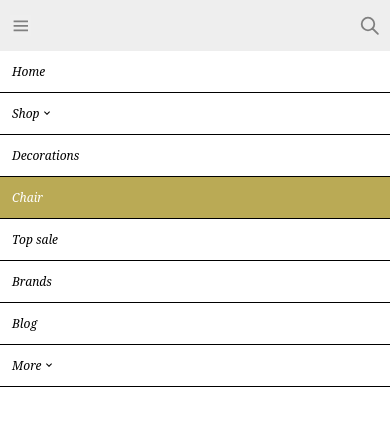
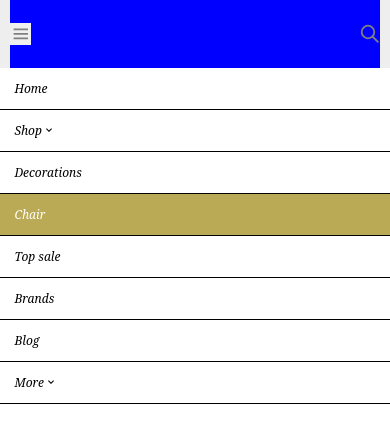
Before and after one commit to JhonItalo/Ecommerce-SunStore, a Next.js app: page /chair in a window 390 px wide. Both pictures are taken after a click on the button 21 px from the left and 25 px from the top of the page. Shown: the top 426 px of the page. Built offline with nearby package versions, Linux system fonts and the light colour scheme.

Commit message:
Desenvolvimento da media query da page shop e test de tela

```diff
--- a/src/Layout/header/styles.tsx
+++ b/src/Layout/header/styles.tsx
@@ -7,7 +7,7 @@ export const Header = styled.header`
   background-color: ${({ theme }) => theme.colors.grey};
 
   @media (max-width: 748px) {
-    height: 6vh;
+    height: 8vh;
   }
 `;
 export const Content = styled.div`
--- a/src/Layout/nav/styles.tsx
+++ b/src/Layout/nav/styles.tsx
@@ -39,20 +39,26 @@ export const Li = styled.li<propsLi>`
   padding-left: 0.2rem;
   display: flex;
   align-items: center;
+
   border-bottom: ${({ active }) => (active ? "2px solid #BAAA55" : "")};
 
   &:hover {
     color: ${({ theme }) => theme.colors.bege};
   }
   @media (max-width: 748px) {
+    width: 100%;
     height: auto;
     border-bottom: 1px solid black;
-    padding: 1rem;
+
     background: ${({ active, theme }) => (active ? theme.colors.bege : "white")};
+
     color: ${({ active }) => (active ? "white" : "black")}!important;
     a {
+      width: 100%;
+      height: inherit;
+      padding: 1rem;
       display: flex;
-      justify-content: center;
+      justify-content: start;
       align-items: center;
     }
   }
--- a/src/components/busca/index.tsx
+++ b/src/components/busca/index.tsx
@@ -5,8 +5,10 @@ import { HiOutlineSearch } from "react-icons/hi";
 import { RequestFilmesSearch } from "../../request/FilmesSearchInput";
 import ItemSearch from "../itemSearch/ItemSearch";
 import { FilmesSmall } from "../../types";
-
-const Busca = () => {
+interface props {
+  mobile?: boolean;
+}
+const Busca = ({ mobile }: props) => {
   console.log("busca render");
   const resetcomponent = useRouter();
   const [activeInputsearch, setactiveInputsearch] = useState<string>("off");
@@ -31,7 +33,7 @@ const Busca = () => {
   }, [resetcomponent]);
 
   const ChangeInput = (e: React.FormEvent<HTMLInputElement>) => {
-    setSearch(e.currentTarget.value);
+    setSearch(e.currentTarget.value.toLowerCase());
   };
 
   let filterFilmes: FilmesSmall[] = [];
@@ -41,6 +43,7 @@ const Busca = () => {
 
   return (
     <S.ConteinerBusca
+      mobile={mobile}
       className="ConteinerBusca"
       onScroll={(e) => e.stopPropagation()}
       onClick={handleClickBusca}
--- a/src/components/busca/styles.tsx
+++ b/src/components/busca/styles.tsx
@@ -2,6 +2,7 @@ import styled from "styled-components";
 
 interface props {
   active: boolean;
+  mobile?: boolean;
 }
 
 export const ConteinerBusca = styled.div<props>`
@@ -38,6 +39,7 @@ export const ConteinerBusca = styled.div<props>`
   .listFilmes {
     width: 90%;
     height: 50vh;
+    padding-left: 1rem;
     display: ${({ active }) => (active ? "block" : "none")};
     flex-direction: column;
     justify-content: end;
@@ -47,9 +49,9 @@ export const ConteinerBusca = styled.div<props>`
     overflow-y: auto;
     z-index: 2;
     li {
-      padding: 3px 0;
-      font-size: 1.23 rem;
-      border-left: 1px solid black;
+      padding-left: 0.3rem;
+      font-size: 1.23rem;
+      border-left: 1px solid grey;
       border-bottom: 1px solid black;
       background-color: white;
       :hover {
@@ -70,12 +72,17 @@ export const ConteinerBusca = styled.div<props>`
     }
   }
   @media (max-width: 748px) {
+    display: ${({ mobile }) => (mobile ? "flex" : "none")};
     ${({ active }) => {
       if (active) {
         return `
       width: 80%;
       `;
       }
-    }}
+    }};
+  }
+  .listFilmes {
+    top: 105%;
+    left: 0;
   }
 `;
--- a/src/components/listProdutos/index.tsx
+++ b/src/components/listProdutos/index.tsx
@@ -7,7 +7,7 @@ const ListProdutos = () => {
   const { FilmesFilter, Atualcategory } = useContext(ProdutosFilterContex);
   return (
     <S.ConteinerListProduts>
-      <h4>{Atualcategory != "" ? Atualcategory : ""}</h4>
+      <h3>{Atualcategory != "" ? Atualcategory : ""}</h3>
       <div className="infosAdicionais">
         <p>
           <span>{FilmesFilter.length}</span> produtos encontrados
--- a/src/components/menuMobile/index.tsx
+++ b/src/components/menuMobile/index.tsx
@@ -1,25 +1,31 @@
-import React, { useState } from "react";
+import React, { useState, useEffect } from "react";
 import * as S from "./styles";
 import { BiMenu } from "react-icons/bi";
 import Busca from "../busca";
 import Nav from "../../Layout/nav";
+import { useRouter } from "next/router";
 
 const MenuMobile = () => {
+  const rotaAtual = useRouter();
   const [activeModal, setActiveModal] = useState<boolean>(false);
   const handleMenu = (e: React.FormEvent<HTMLButtonElement>) => {
     setActiveModal(!activeModal);
     e.stopPropagation();
   };
+  useEffect(() => {
+    setActiveModal(false);
+  }, [rotaAtual]);
+
   return (
     <S.MenuMobile active={activeModal}>
       <S.Buttons active={activeModal}>
         <button className="menu" onClick={handleMenu}>
           <BiMenu />
         </button>
-        <Busca />
+        <Busca mobile />
       </S.Buttons>
       <S.Opcoes active={activeModal}>
-        <Nav mobile={true} />
+        <Nav mobile />
       </S.Opcoes>
     </S.MenuMobile>
   );
--- a/src/components/menuMobile/styles.tsx
+++ b/src/components/menuMobile/styles.tsx
@@ -6,8 +6,7 @@ interface props {
 export const MenuMobile = styled.div<props>`
   ${({ active }) => {
     if (active) {
-      return `  width: 100%;
-
+      return `width: 100%;
   display: flex;
   flex-direction: column;
   gap: 0rem;
@@ -26,13 +25,12 @@ export const MenuMobile = styled.div<props>`
 `;
 export const Buttons = styled.div<props>`
   width: 95%;
-  height: 6vh;
+  height: ${({ active }) => (active ? "8vh" : "auto")};
   margin: 0 auto;
   display: flex;
   justify-content: space-between;
   align-items: center;
-  // background-color: ${({ theme }) => theme.colors.grey};
-  // background-color: blue;
+  background-color: blue;
   svg {
     font-size: 1.8rem;
     color: grey;
--- a/src/components/navCategory/styles.tsx
+++ b/src/components/navCategory/styles.tsx
@@ -17,6 +17,9 @@ export const Category = styled.ul`
     text-transform: uppercase;
     font-weight: 400;
   }
+  @media (max-width: 748px) {
+    display: none;
+  }
 `;
 export const SubCategory = styled.ul`
   display: flex;
```
Also changed, not shown: src/components/listProdutos/styles.tsx (+38 -1 lines), src/components/products/styles.tsx (+9 -0 lines), src/components/shopNow/styles.tsx (+13 -0 lines).
